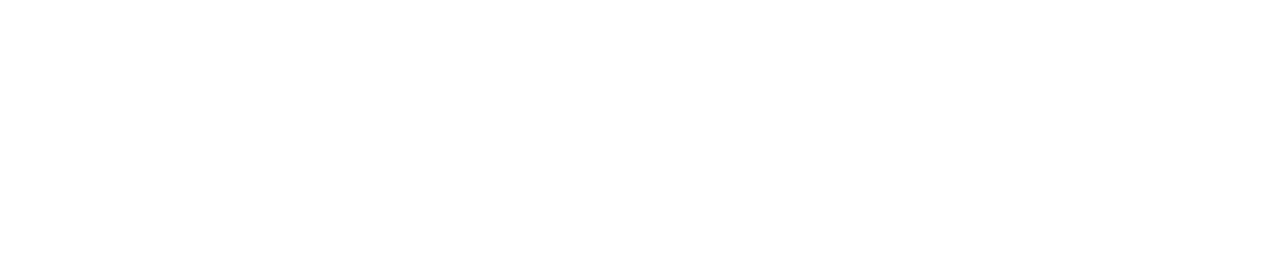
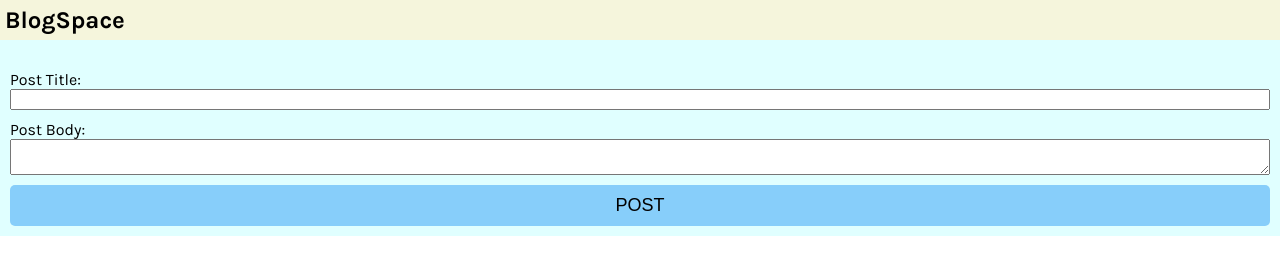
Before and after one commit to mohanreddy1666/BlogSpace, a plain HTML site: page index.html in a window 1280 px wide. Drawn offline with Linux system fonts and the light colour scheme.

Commit message:
added actions

```diff
--- a/index.html
+++ b/index.html
@@ -1,9 +1,22 @@
 <!DOCTYPE html>
 <html>
     <head>
+        <link rel="preconnect" href="https://fonts.gstatic.com">
+        <link href="https://fonts.googleapis.com/css2?family=Karla:wght@200;400;700&display=swap" rel="stylesheet">
         <link href="index.css" rel="stylesheet">
     </head>
     <body>
+        <nav>
+            <h1>BlogSpace</h1>
+        </nav>
+        <form id="new-post">
+            <label for="title">Post Title:</label>
+            <input type="text" id="title" >
+            <label for="body">Post Body:</label>
+            <textarea id="body"></textarea>
+            <button id="btn" type="submit">POST</button>
+        </form>
+        <div id="blog-post"></div>
         <script src="index.js"></script>
     </body>
 </html>
```
